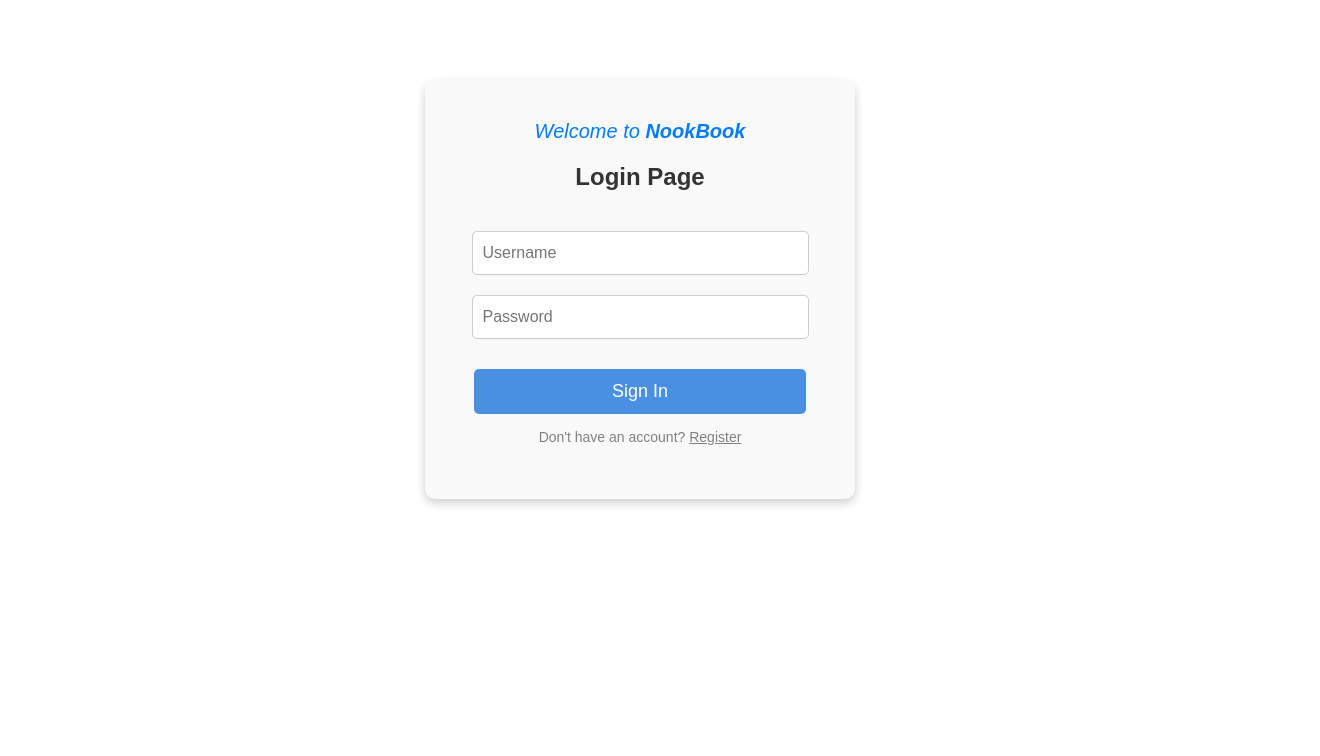
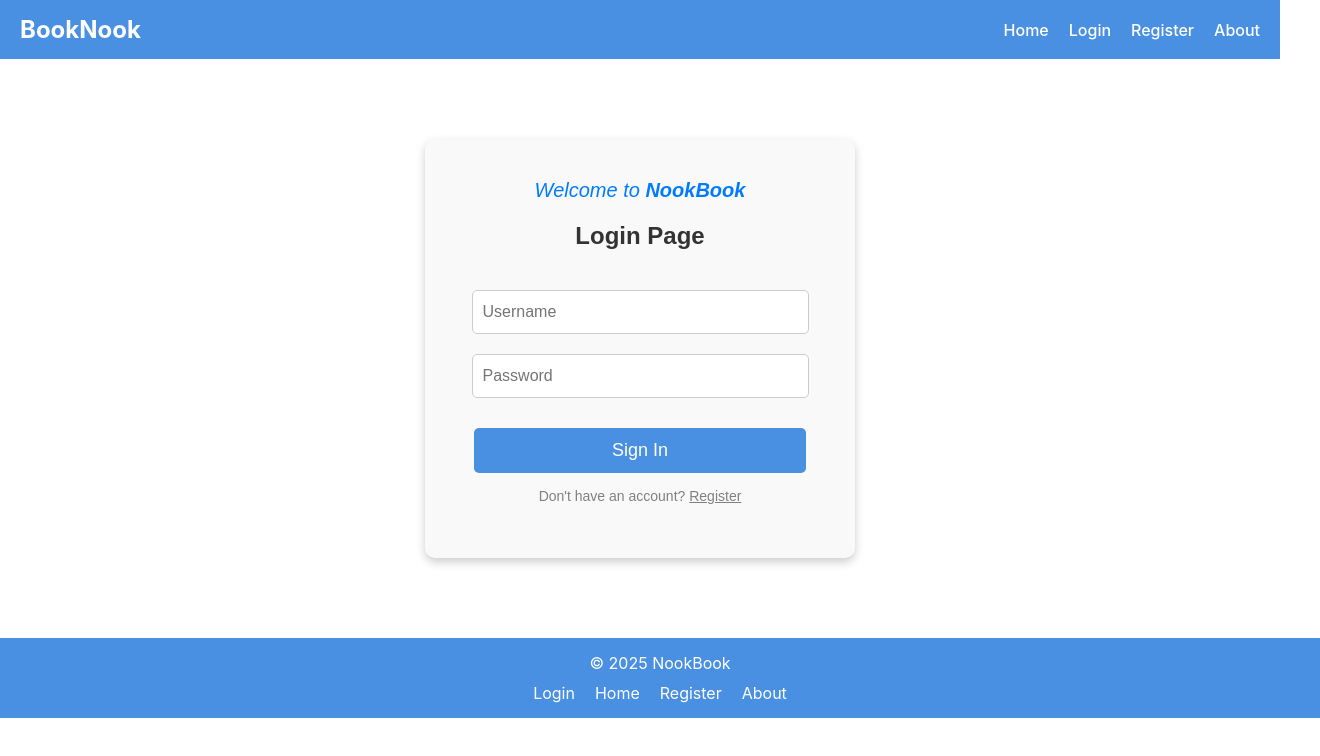
Before and after one commit to Ewleno/BookNook, a React (Create React App) app in the folder bookrev/: page / in a window 1280 px wide. Shown: the top 756 px of the page, 1320 px wide, since content can reach past the window. Built offline with nearby package versions, Linux system fonts and the light colour scheme.

Commit message:
added the footer and navbar outseide the route so it can appear in all pages

```diff
--- a/bookrev/src/App.js
+++ b/bookrev/src/App.js
@@ -2,20 +2,22 @@
 import { Routes, Route } from "react-router-dom";
 import Navbar from "./navBar";
 import Footer from "./Footer";
-
 import Login from "./Login";
 import Register from "./Register";
 import Home from "./HomePage";
 
 function App() {
   return (
+      <>
 
+      <Navbar />
       <Routes>
         <Route path="/" element={<Login />} />
         <Route path="/register" element={<Register />} />
          <Route path="/home" element={<Home />} />
       </Routes>
-
+     <Footer />
+    </>
   );
 }
 
```
